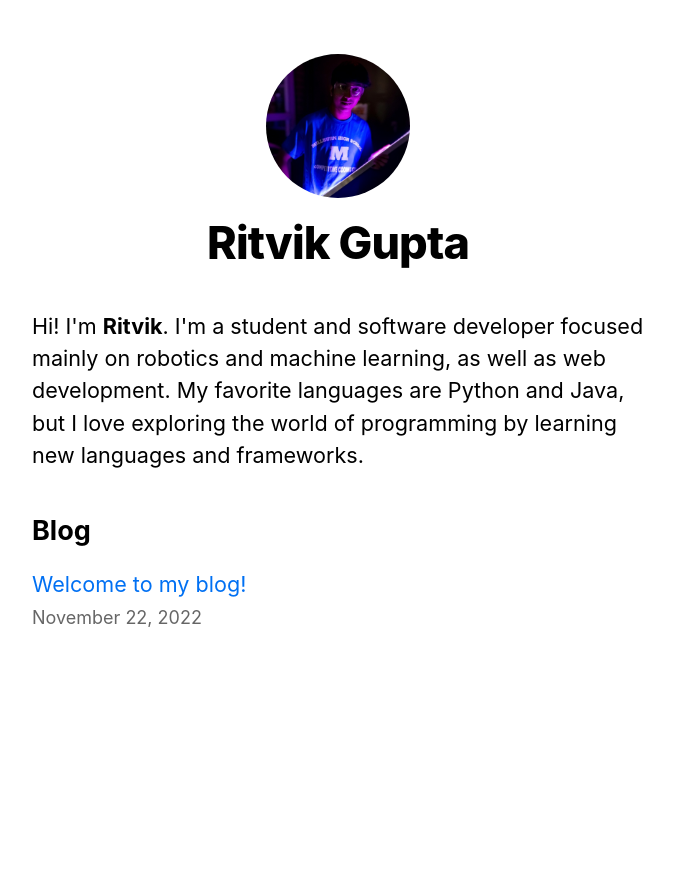
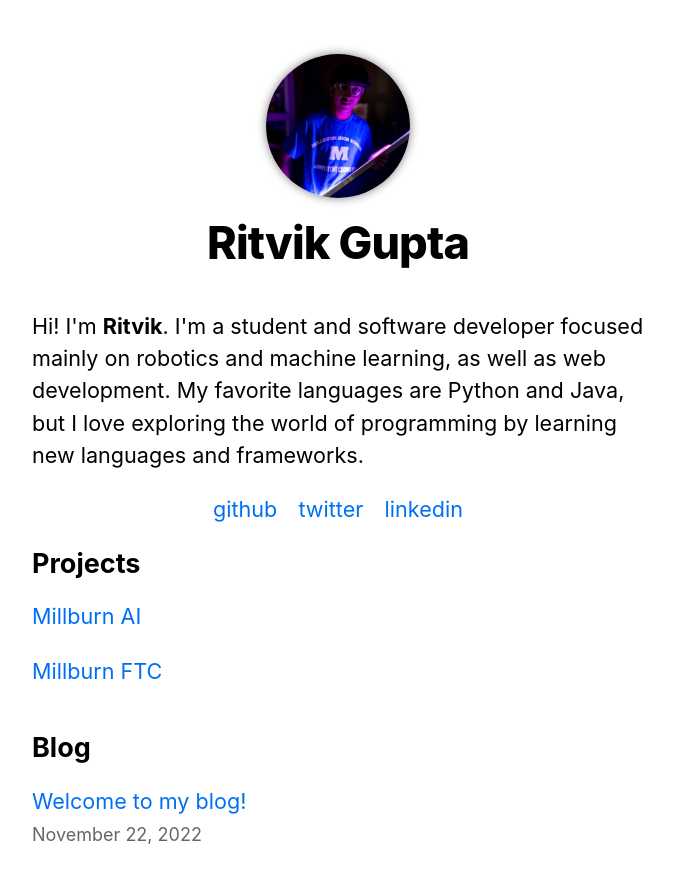
Before and after one commit to purelyboba/portfolio, a Next.js app: page / in a window 1280 px wide. Shown: the top 882 px of the page, without its empty margins (302-975 px from the left). Before the commit the page ends 800 px from the top, so only its background shows below. Built offline with nearby package versions, Linux system fonts and the light colour scheme.

Commit message:
added socials and projects

```diff
--- a/pages/index.js
+++ b/pages/index.js
@@ -27,6 +27,22 @@ export default function Home({ allPostsData }) {
           My favorite languages are Python and Java, but I love exploring the world of
           programming by learning new languages and frameworks.
         </p>
+        <ul className={utilStyles.socials}>
+          <li><a href="https://github.com/R1tzG" target="_blank">github</a></li>
+          <li><a href="https://twitter.com/ritvikgupta011" target="_blank">twitter</a></li>
+          <li><a href="https://www.linkedin.com/in/ritvikgupta11/" target="_blank">linkedin</a></li>
+        </ul>
+      </section>
+      <section className={`${utilStyles.headingMd} ${utilStyles.padding1px}`}>
+        <h2 className={utilStyles.headingLg}>Projects</h2>
+        <ul className={utilStyles.list}>
+          <li className={utilStyles.listItem}>
+            <Link href="/projects/millburnai">Millburn AI</Link>
+          </li>
+          <li className={utilStyles.listItem}>
+            <Link href="/projects/8405">Millburn FTC</Link>
+          </li>
+        </ul>
       </section>
       <section className={`${utilStyles.headingMd} ${utilStyles.padding1px}`}>
         <h2 className={utilStyles.headingLg}>Blog</h2>
--- a/styles/utils.module.css
+++ b/styles/utils.module.css
@@ -27,6 +27,7 @@
 
   .borderCircle {
     border-radius: 9999px;
+    box-shadow: 0px 0px 10px rgba(0, 0, 0, 0.5);
   }
 
   .colorInherit {
@@ -50,3 +51,15 @@
   .lightText {
     color: #666;
   }
+
+  .socials {
+    display: flex;
+    justify-content: space-between;
+    align-items: center;
+    width: 100%;
+    max-width: 250px;
+    margin: 0 auto;
+    padding: 0;
+    text-decoration: none;
+    list-style-type: none;
+  }
```
Also changed, not shown: pages/projects/8405.js (added, +15 -0 lines), pages/projects/millburnai.js (added, +22 -0 lines).
